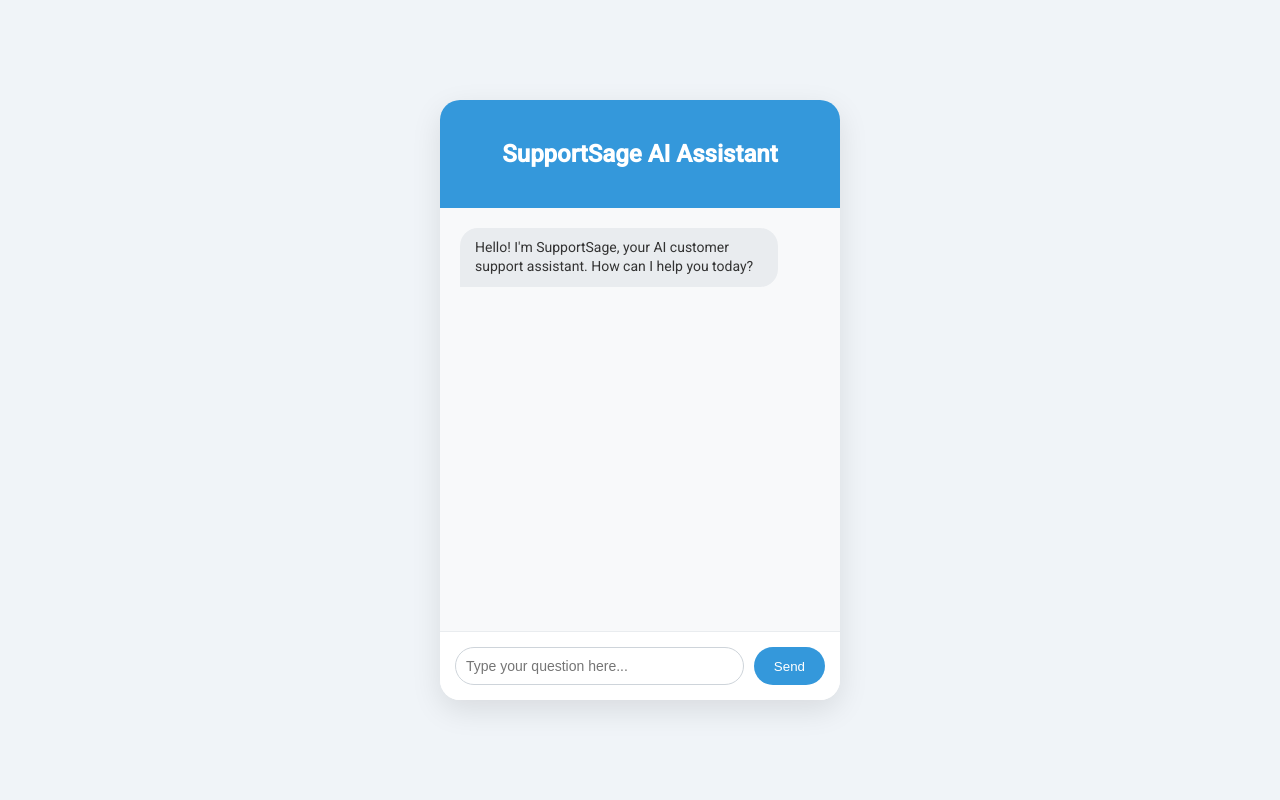
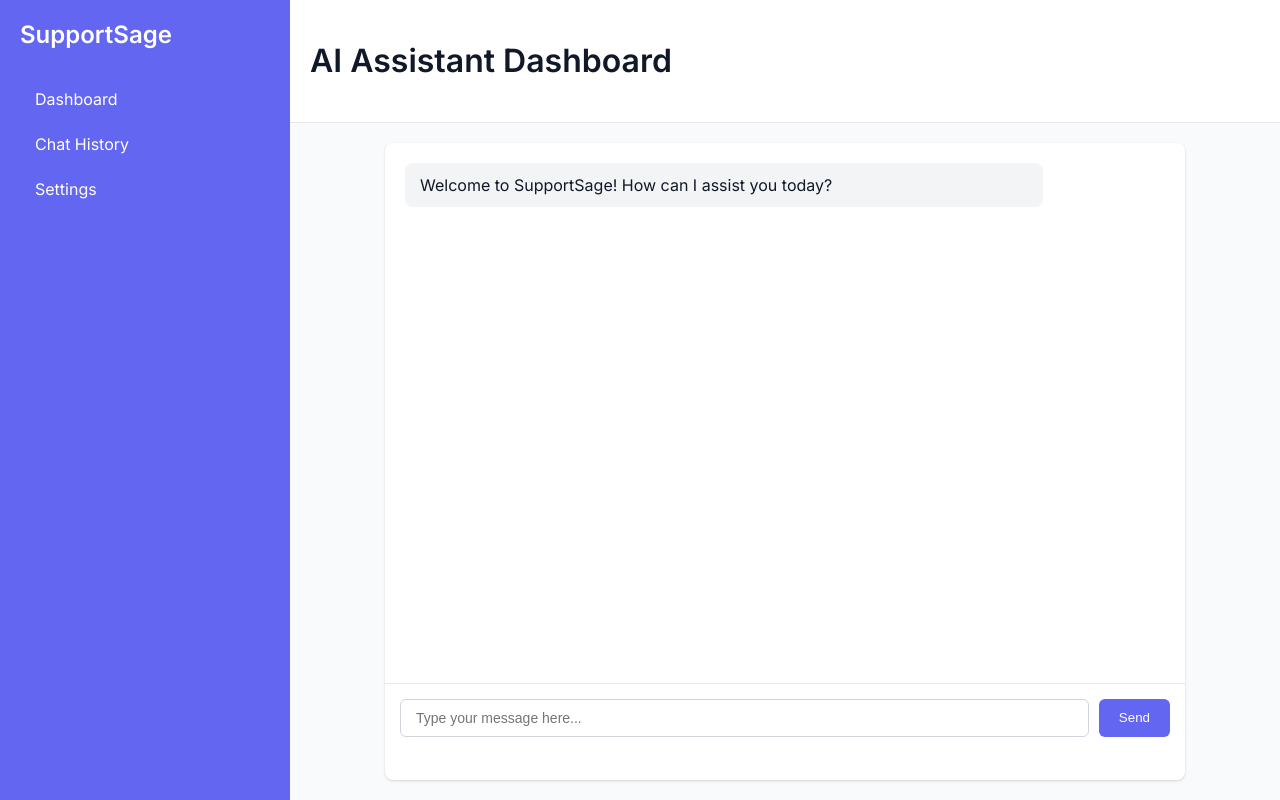
Before and after one commit to aadams2006/AI-customer-support, a plain HTML site: page index.html in a window 1280 px wide. Drawn offline with Linux system fonts and the light colour scheme.

Commit message:
Update index.html

```diff
--- a/index.html
+++ b/index.html
@@ -4,94 +4,131 @@
     <meta charset="UTF-8">
     <meta name="viewport" content="width=device-width, initial-scale=1.0">
     <title>SupportSage AI Assistant</title>
-    <link href="https://fonts.googleapis.com/css2?family=Roboto:wght@300;400;500&display=swap" rel="stylesheet">
+    <link href="https://fonts.googleapis.com/css2?family=Inter:wght@300;400;500;600&display=swap" rel="stylesheet">
     <style>
+        :root {
+            --primary-color: #6366f1;
+            --secondary-color: #818cf8;
+            --background-color: #f9fafb;
+            --text-color: #111827;
+            --chat-bg: #ffffff;
+        }
         body {
-            font-family: 'Roboto', sans-serif;
-            background-color: #f0f4f8;
+            font-family: 'Inter', sans-serif;
+            background-color: var(--background-color);
             margin: 0;
             padding: 0;
+            color: var(--text-color);
             display: flex;
-            justify-content: center;
-            align-items: center;
-            height: 100vh;
-            color: #333;
+            min-height: 100vh;
+        }
+        .dashboard {
+            display: flex;
+            width: 100%;
+            max-width: 1400px;
+            margin: 0 auto;
+            box-shadow: 0 4px 6px -1px rgba(0, 0, 0, 0.1), 0 2px 4px -1px rgba(0, 0, 0, 0.06);
+        }
+        .sidebar {
+            width: 250px;
+            background-color: var(--primary-color);
+            color: white;
+            padding: 20px;
+        }
+        .logo {
+            font-size: 24px;
+            font-weight: 600;
+            margin-bottom: 30px;
+        }
+        .nav-item {
+            padding: 10px 15px;
+            margin-bottom: 5px;
+            border-radius: 5px;
+            cursor: pointer;
+            transition: background-color 0.3s;
+        }
+        .nav-item:hover {
+            background-color: var(--secondary-color);
+        }
+        .main-content {
+            flex-grow: 1;
+            display: flex;
+            flex-direction: column;
+        }
+        .header {
+            background-color: white;
+            padding: 20px;
+            border-bottom: 1px solid #e5e7eb;
+        }
+        .content {
+            flex-grow: 1;
+            padding: 20px;
+            display: flex;
         }
         .chat-container {
-            width: 400px;
-            height: 600px;
-            background-color: white;
-            border-radius: 20px;
-            box-shadow: 0 10px 30px rgba(0,0,0,0.1);
+            flex-grow: 1;
+            background-color: var(--chat-bg);
+            border-radius: 8px;
+            box-shadow: 0 1px 3px 0 rgba(0, 0, 0, 0.1), 0 1px 2px 0 rgba(0, 0, 0, 0.06);
             display: flex;
             flex-direction: column;
-            overflow: hidden;
-        }
-        .chat-header {
-            background-color: #3498db;
-            color: white;
-            padding: 20px;
-            text-align: center;
-            font-weight: 500;
+            max-width: 800px;
+            margin: 0 auto;
         }
         .chat-messages {
             flex-grow: 1;
             padding: 20px;
             overflow-y: auto;
-            background-color: #f8f9fa;
+            max-height: 500px;
         }
         .message {
             margin-bottom: 15px;
             padding: 10px 15px;
-            border-radius: 18px;
+            border-radius: 8px;
             max-width: 80%;
-            line-height: 1.4;
-            position: relative;
-            font-size: 14px;
+            line-height: 1.5;
         }
         .user-message {
-            background-color: #3498db;
+            background-color: var(--primary-color);
             color: white;
             align-self: flex-end;
             margin-left: auto;
-            border-bottom-right-radius: 0;
         }
         .bot-message {
-            background-color: #e9ecef;
+            background-color: #f3f4f6;
             align-self: flex-start;
-            border-bottom-left-radius: 0;
         }
         .chat-input {
             display: flex;
             padding: 15px;
             background-color: white;
-            border-top: 1px solid #e9ecef;
+            border-top: 1px solid #e5e7eb;
         }
         #user-input {
             flex-grow: 1;
-            padding: 10px;
-            border: 1px solid #ced4da;
-            border-radius: 20px;
+            padding: 10px 15px;
+            border: 1px solid #d1d5db;
+            border-radius: 6px;
             font-size: 14px;
         }
         #send-button {
-            background-color: #3498db;
+            background-color: var(--primary-color);
             color: white;
             border: none;
             padding: 10px 20px;
             margin-left: 10px;
-            border-radius: 20px;
+            border-radius: 6px;
             cursor: pointer;
             font-weight: 500;
             transition: background-color 0.3s;
         }
         #send-button:hover {
-            background-color: #2980b9;
+            background-color: var(--secondary-color);
         }
         .typing-indicator {
             padding: 10px;
-            background-color: #e9ecef;
-            border-radius: 18px;
+            background-color: #f3f4f6;
+            border-radius: 8px;
             margin-bottom: 15px;
             display: none;
             font-size: 14px;
@@ -100,17 +137,29 @@
     </style>
 </head>
 <body>
-    <div class="chat-container">
-        <div class="chat-header">
-            <h2>SupportSage AI Assistant</h2>
+    <div class="dashboard">
+        <div class="sidebar">
+            <div class="logo">SupportSage</div>
+            <div class="nav-item">Dashboard</div>
+            <div class="nav-item">Chat History</div>
+            <div class="nav-item">Settings</div>
         </div>
-        <div class="chat-messages" id="chat-messages">
-            <div class="message bot-message">Hello! I'm SupportSage, your AI customer support assistant. How can I help you today?</div>
-        </div>
-        <div class="typing-indicator" id="typing-indicator">SupportSage is thinking...</div>
-        <div class="chat-input">
-            <input type="text" id="user-input" placeholder="Type your question here...">
-            <button id="send-button">Send</button>
+        <div class="main-content">
+            <div class="header">
+                <h1>AI Assistant Dashboard</h1>
+            </div>
+            <div class="content">
+                <div class="chat-container">
+                    <div class="chat-messages" id="chat-messages">
+                        <div class="message bot-message">Welcome to SupportSage! How can I assist you today?</div>
+                    </div>
+                    <div class="typing-indicator" id="typing-indicator">SupportSage is thinking...</div>
+                    <div class="chat-input">
+                        <input type="text" id="user-input" placeholder="Type your message here...">
+                        <button id="send-button">Send</button>
+                    </div>
+                </div>
+            </div>
         </div>
     </div>
 
```
